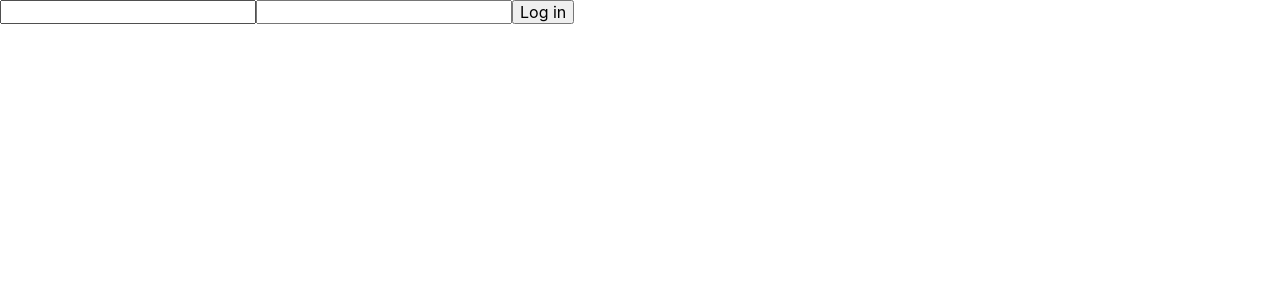
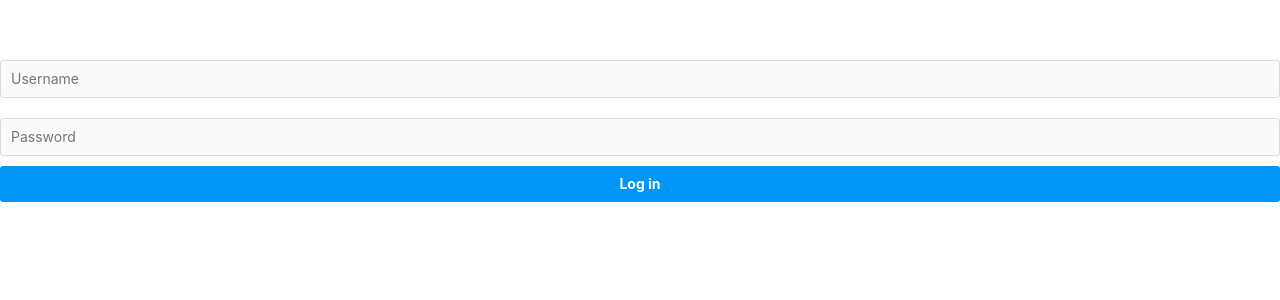
Before and after one commit to NadiiaUa23/modul2, a React (Vite) app: page / in a window 1280 px wide. Shown: the top 300 px of the page. Built offline with nearby package versions, Linux system fonts and the light colour scheme.

Commit message:
неконтрольвана форма

```diff
--- a/src/components/LoginForm/LoginForm.jsx
+++ b/src/components/LoginForm/LoginForm.jsx
@@ -1,15 +1,23 @@
-// import style from './LoginForm.module.css'
+import style from './LoginForm.module.css'
 const LoginForm = () => {
 const handleSubmit = (evt) => {
+    evt.preventDefault();
 
+
+const form = evt.target;
+const {login, password} = form.elements;
+
+console.log(login, password);
+console.log(login.value, password.value);
+
+form.reset();
 }
 
-
     return (
-      <form>
-        <input type="text" name="login" />
-        <input type="password" name="password" />
-        <button type="submit">Log in</button>
+      <form onSubmit={handleSubmit} className={style.container}>
+        <input type="text" name="login"  placeholder="Username" className={style.input}/>
+        <input type="password" name="password"   placeholder="Password" className={style.input}/>
+        <button type="submit" className={style.button}>Log in</button>
       </form>
     );
   };
--- a/src/components/LoginForm/LoginForm.module.css
+++ b/src/components/LoginForm/LoginForm.module.css
@@ -0,0 +1,26 @@
+.container {
+    text-align: center;
+    margin: 50px auto;
+}
+
+.input {
+    width: 100%;
+    padding: 10px;
+    margin: 10px 0;
+    border: 1px solid #dbdbdb;
+    border-radius: 3px;
+    background-color: #fafafa;
+    font-size: 14px;
+}
+
+.button {
+    width: 100%;
+    padding: 10px;
+    background-color: #0095f6;
+    border: none;
+    border-radius: 3px;
+    color: #fff;
+    font-weight: bold;
+    font-size: 14px;
+    cursor: pointer;
+}
```
